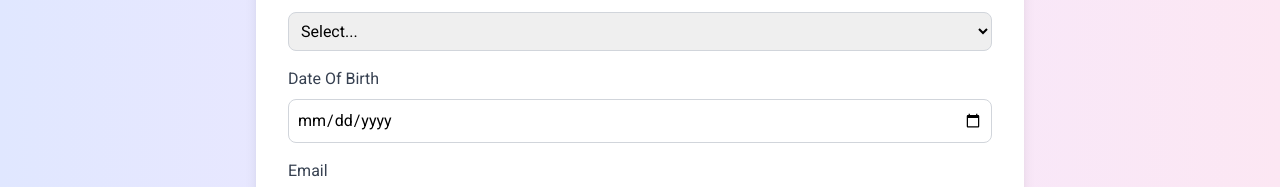
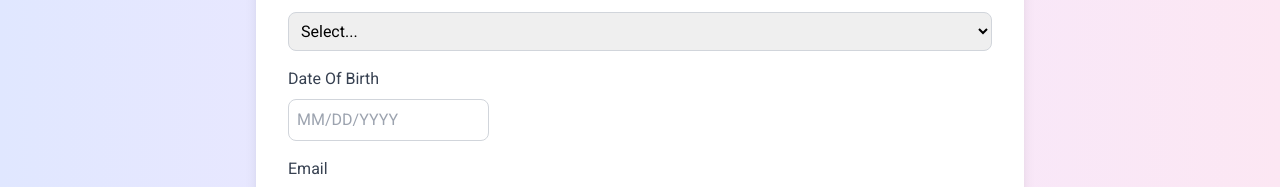
Before and after one commit to Geff115/kyc-app, a Next.js app: page /kyc in a window 1280 px wide. Shown: the part 346-533 px from the top of the page. Built offline with nearby package versions, Linux system fonts and the light colour scheme.

Commit message:
Update: All parts of the KYC app is now fully functional, and I added a polish to the summary slide, enhancing the UX

```diff
--- a/app/forms/PersonalDetails.js
+++ b/app/forms/PersonalDetails.js
@@ -3,6 +3,9 @@
 
 import { useForm } from "@components/FormContext";
 import { useForm as useHookForm  } from "react-hook-form";
+import DatePicker from "react-datepicker";
+import { useState } from "react";
+import "react-datepicker/dist/react-datepicker.css";
 
 const PersonalDetails = () => {
   const { formData, setFormData, nextStep } = useForm();
@@ -12,9 +15,22 @@ const PersonalDetails = () => {
     formState: { errors },
   } = useHookForm({ defaultValues: formData });  // Load default values from form data
 
+  const [selectedDate, setSelectedDate] = useState(formData.dateOfBirth ? new Date(formData.dateOfBirth) : null);
+
   const onSubmit = (data) => {
-    setFormData({ ...formData, ...data });  // Update global form data
+    setFormData({ ...formData, ...data, dateOfBirth: selectedDate });  // Update global form data
     nextStep();  // Go to the next step
+  };
+
+  const calculateAge = (dob) => {
+    const birthDate = new Date(dob);
+    const today = new Date();
+    const age = today.getFullYear() - birthDate.getFullYear();
+    const monthDifference = today.getMonth() - birthDate.getMonth();
+    if (monthDifference < 0 || (monthDifference === 0 && today.getDate() < birthDate.getDate())) {
+      return age - 1;
+    }
+    return age;
   };
 
   return (
@@ -52,13 +68,23 @@ const PersonalDetails = () => {
         </div>
         <div className="space-y-2">
           <label htmlFor="dateOfBirth" className="block font-medium text-gray-700">Date Of Birth</label>
-          <input
+          <DatePicker
             id="dateOfBirth"
-            type="date" placeholder="MM/DD/YYYY"
+            selected={selectedDate}
+            onChange={(date) => setSelectedDate(date)}
+            dateFormat="MM/dd/yyyy"
             className="w-full p-2 border border-gray-300 rounded-lg focus:outline-none focus:ring-2 focus:ring-blue-500"
-            {...register("dateOfBirth", { required: "DOB is required" })}
+            maxDate={new Date()}
+            placeholderText="MM/DD/YYYY"
           />
-          {errors.dateOfBirth && <span className="text-red-500 text-sm">{errors.dateOfBirth.message}</span>}
+          {selectedDate && calculateAge(selectedDate) < 18 && (
+            <span role="alert" className="text-red-500 text-sm">
+              You must be at least 18 Years old
+            </span>
+          )}
+          {!selectedDate && errors.dateOfBirth && (
+            <span role="alert" className="text-red-500 text-sm">{errors.dateOfBirth.message}</span>
+          )}
         </div>
         <div className="space-y-2">
           <label htmlFor="email" className="block font-medium text-gray-700">Email</label>
--- a/app/forms/Summary.js
+++ b/app/forms/Summary.js
@@ -10,6 +10,17 @@ const Summary = () => {
 
     const handleSubmit = () => {
       alert("Form submitted successfully!");
+    };
+
+    // Helper function to format date
+    const formatDate = (date) => {
+      if (!date) return "N/A";
+      if (typeof date === "string") return date;
+      return new Date(date).toLocaleDateString("en-US", {
+        year: "numeric",
+        month: "long",
+        day: "numeric",
+      });
     };
 
     // Helper function to render the uploaded files
@@ -45,15 +56,18 @@ const Summary = () => {
     };
 
     return (
-      <div className="max-w-2xl mx-auto p-6 bg-white shadow-md rounded-lg">
-        <h2 className="text-2xl font-bold text-gray-800 text-center">Review Your Details</h2>
-        <div className="space-y-4">
-          {/* Display the personal details in a form-like structure */}
-          <div className="space-y-2">
+      <div className="min-h-screen bg-gradient-to-r from-indigo-100 via-purple-100 to-pink-100 flex items-center justify-center">
+        <div className="max-w-4xl w-full bg-white p-8 shadow-lg rounded-lg">
+          <h2 className="text-3xl font-bold text-gray-800 text-center mb-6">Review Your Details</h2>
+          <div className="space-y-6">
+            {/* Personal details */}
+            <div className="p-4 bg-gray-50 rounded-lg shadow-md">
+              <h3 className="text-lg font-semibold text-gray-700 text-center mb-3">Personal Details</h3>
+              <div className="grid grid-cols-1 sm:grid-cols-2 gap-4">
                 <p><strong>First Name:</strong> {formData.firstName}</p>
                 <p><strong>Last Name:</strong> {formData.lastName}</p>
                 <p><strong>Gender:</strong> {formData.gender}</p>
-            <p><strong>Date of Birth:</strong> {formData.dateOfBirth}</p>
+                <p><strong>Date of Birth:</strong> {formatDate(formData.dateOfBirth)}</p>
                 <p><strong>Email:</strong> {formData.email}</p>
                 <p><strong>Phone Number:</strong> {formData.phoneNumber}</p>
                 <p><strong>Relationship Status:</strong> {formData.relationshipStatus}</p>
@@ -61,29 +75,32 @@ const Summary = () => {
                 <p><strong>Father&apos;s Name:</strong> {formData.fatherName}</p>
                 <p><strong>Address:</strong> {formData.houseNumber} {formData.street}, {formData.cityState}, {formData.postalCode}, {formData.country}</p>
               </div>
-          <br></br>
+            </div>
 
-          {/* Render Uploaded Files */}
-          <div className="mt-4">
-            <h3 className="text-lg font-bold text-gray-800 text-center">Uploaded Files</h3>
+            {/* Uploaded Files */}
+            <div className="p-4 bg-gray-50 rounded-lg shadow-md">
+              <h3 className="text-lg font-bold text-gray-700 mb-3 text-center">Uploaded Files</h3>
+              <div className="space-y-4">
                 {renderUploadedFile(formData.id_document, "ID Document")}
                 {renderUploadedFile(formData.proof_of_address, "Proof of Address")}
               </div>
+            </div>
 
-          {/* Back and Submit Buttons */}
+            {/* Action Buttons */}
             <div className="flex justify-between mt-6">
               <button
                 onClick={prevStep}
-              className="px-4 py-2 bg-gray-300 rounded-lg hover:bg-gray-600 transition ease-in-out duration-200"
+                className="px-6 py-2 bg-gray-200 text-gray-800 rounded-lg hover:bg-gray-300 focus:ring-2 focus:ring-gray-400 transition"
               >
                 Back
               </button>
               <button
                 onClick={handleSubmit}
-              className="px-4 py-2 bg-blue-500 text-white rounded-lg hover:bg-blue-600 transition ease-in-out duration-200"
+                className="px-6 py-2 bg-blue-500 text-white rounded-lg hover:bg-blue-600 focus:ring-2 focus:ring-blue-400 transition"
               >
                 Submit
               </button>
+            </div>
           </div>
         </div>
       </div>
--- a/package.json
+++ b/package.json
@@ -12,6 +12,7 @@
     "@hookform/resolvers": "^3.9.1",
     "next": "15.0.3",
     "react": "^18.3.1",
+    "react-datepicker": "^7.5.0",
     "react-dom": "^18.3.1",
     "react-hook-form": "^7.53.2",
     "react-select": "^5.8.3",
@@ -19,6 +20,7 @@
     "yup": "^1.4.0"
   },
   "devDependencies": {
+    "@types/react-datepicker": "^6.2.0",
     "eslint": "^8",
     "eslint-config-next": "15.0.3",
     "postcss": "^8",
```
Also changed, not shown: 1 other file (tests, documents, lock files or other folders). Lines whose indentation alone changed are shown as unchanged.
